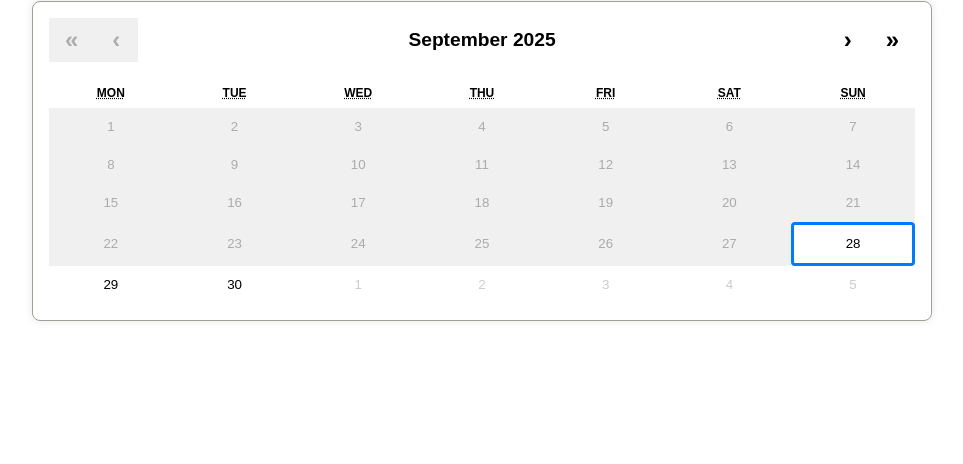
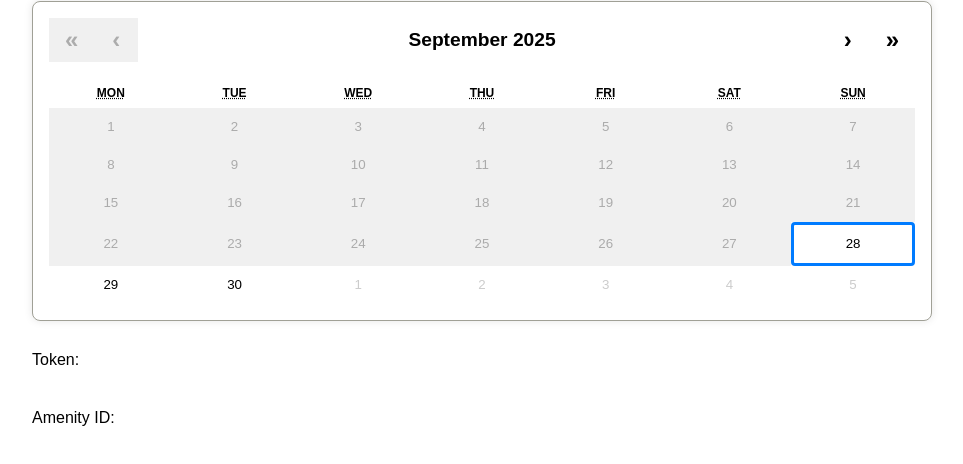
Before and after one commit to ufrhub/CheckRaisedTickets, a React (Create React App) app: page /amenity in a window 1280 px wide. Shown: the top 464 px of the page, without its empty margins (158-1121 px from the left). Built offline with nearby package versions, Linux system fonts and the light colour scheme.

Commit message:
Debug Commit

```diff
--- a/src/Screens/Amenity.js
+++ b/src/Screens/Amenity.js
@@ -142,6 +142,13 @@ export const Amenity = () => {
                                 onActiveStartDateChange={({ activeStartDate }) => setActiveStartDate(activeStartDate)}
                                 minDate={minSelectableDate}
                             />
+
+                            <div style={{ margin: "30px 0" }}>
+                                Token: {token.value}
+                            </div>
+                            <div style={{ margin: "40px 0" }}>
+                                Amenity ID: {amenityID.value}
+                            </div>
                         </div>
                     )
             }
--- a/src/Screens/AmenitySlot.js
+++ b/src/Screens/AmenitySlot.js
@@ -11,6 +11,7 @@ export const AmenitySlot = () => {
   const showBackButton = location.state?.showBackButton;
   const { amenityData, setAmenityData, filteredAmenitySlot, setFilteredAmenitySlot } = useApiContext();
   const [loading, setLoading] = useState(true);
+  const [finalURL, setFinalURL] = useState();
 
   const navigate = useNavigate();
 
@@ -51,6 +52,7 @@ export const AmenitySlot = () => {
     const fetchData = async () => {
       setLoading(true);
       const url = `https://app.propkey.app/public/api/auth/get-amenity-time-slots?property_amenity_id=${amenityID}&date=${date}`;
+      setFinalURL(url);
 
       try {
         const response = await axios.get(url, {
@@ -161,6 +163,13 @@ export const AmenitySlot = () => {
                   <div>No Slots Available</div>
               }
             </div>
+
+            <div style={{ margin: "30px 0" }}>
+              URL: {finalURL}
+            </div>
+            <div style={{ margin: "40px 0" }}>
+              Response: {JSON.stringify(amenityData)}
+            </div>
           </div>
         )
       }
```
